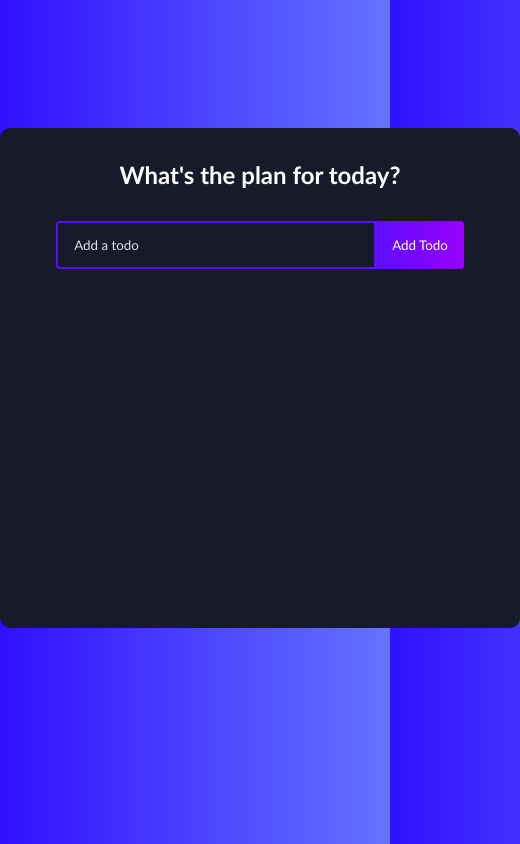
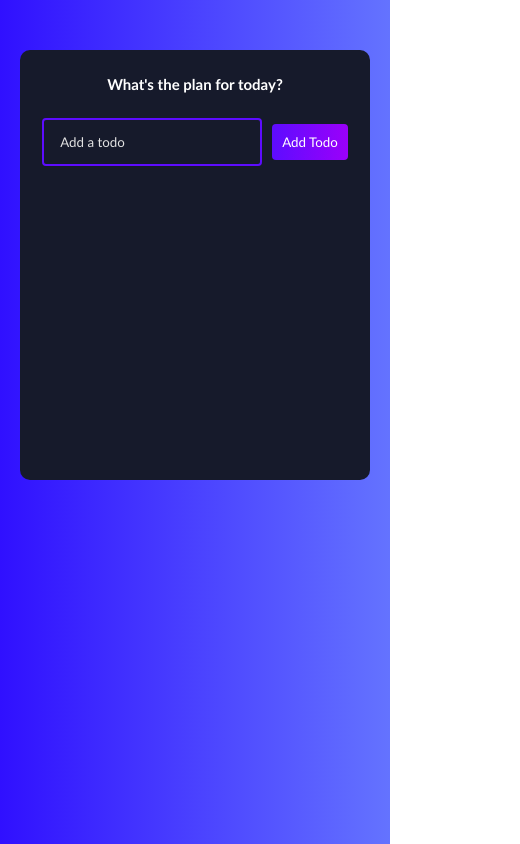
Before and after one commit to mrinnnmoy/react-todo, a React (Create React App) app: page / in a window 390 px wide. Shown: the whole page, 520 px wide, since content can reach past the window. Built offline with nearby package versions, Linux system fonts and the light colour scheme.

Commit message:
build media-breakpoints

```diff
--- a/src/App.css
+++ b/src/App.css
@@ -7,7 +7,7 @@
 }
 
 body {
-    max-height: 400px;
+    max-height: 500px;
     background: linear-gradient(90deg,
             rgba(48, 16, 255, 1) 0%,
             rgba(100, 115, 255, 1) 100%);
@@ -133,3 +133,40 @@ h1 {
 .edit-icon {
     color: #fff;
 }
+
+/* Media Breakpoints */
+@media screen and (max-width: 480px) {
+    body {
+        max-height: 450px;
+    }
+
+    .todo-app {
+        width: 350px;
+        min-height: 430px;
+        margin: 50px auto;
+    }
+
+    h1 {
+        margin: 25px 0;
+        font-size: 15px;
+    }
+
+    .todo-input {
+        padding: 14px 32px 14px 16px;
+        border-radius: 4px;
+        outline: none;
+        width: 220px;
+    }
+
+    .todo-button {
+        padding: 10px;
+        border-radius: 4px;
+        margin-left: 10px;
+    }
+
+    .todo-button.edit {
+        padding: 10px;
+        border-radius: 4px;
+        margin-left: 18px;
+    }
+}
--- a/src/components/TodoForm.js
+++ b/src/components/TodoForm.js
@@ -27,7 +27,7 @@ function TodoForm(props) {
 
 
     return (
-        <form onSubmit={handleSubmit} className='todo-form'>
+        <form onSubmit={handleSubmit} className="todo-form">
             {props.edit ? (
                 <>
                     <input
```
